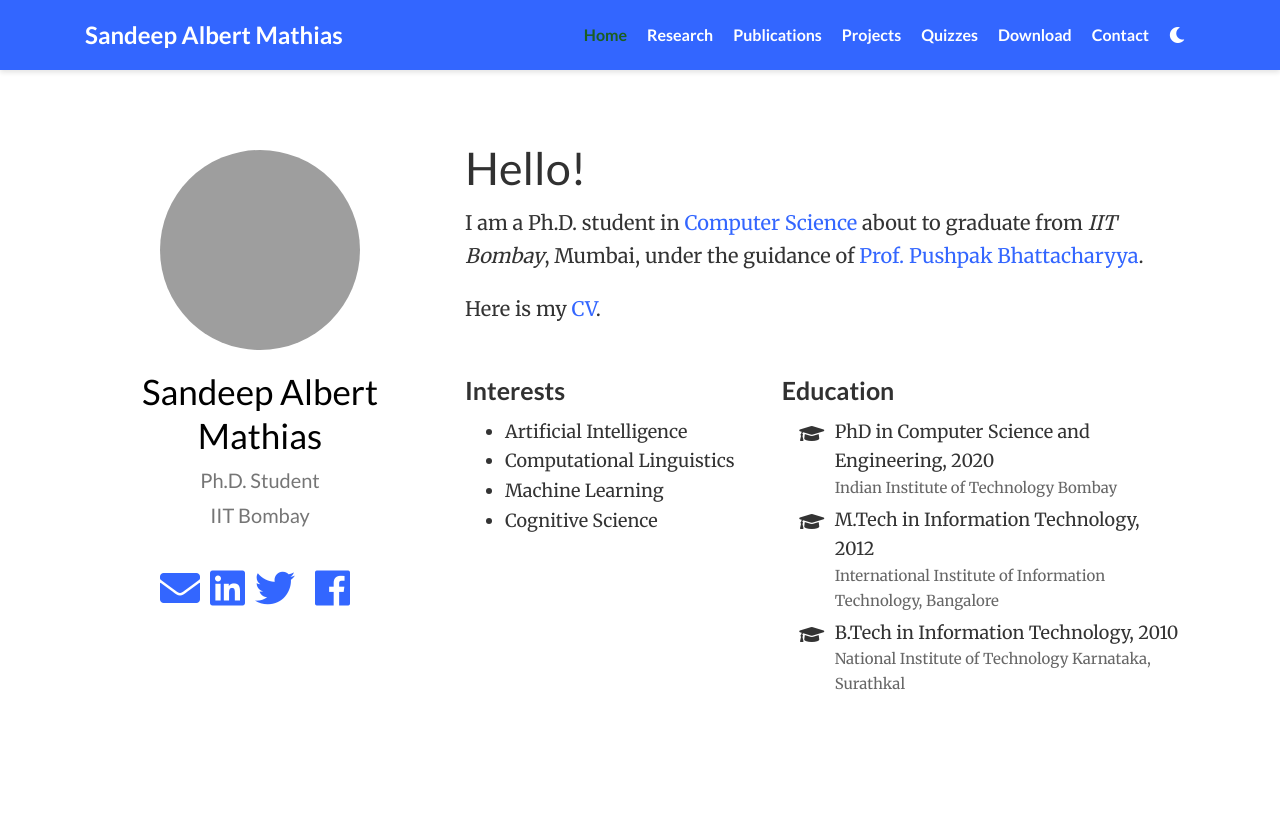
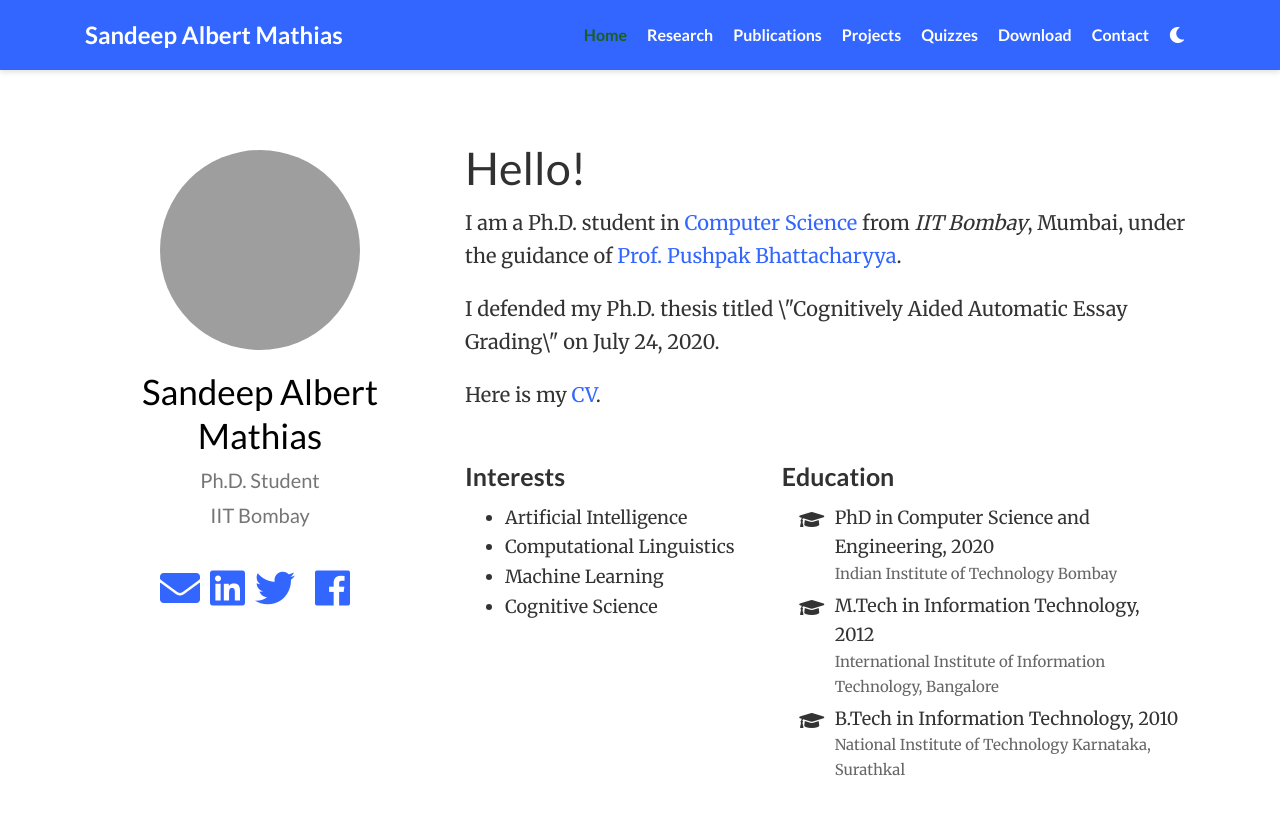
Before and after one commit to lwsam/lwsam.github.io, a Jekyll site: the page index.html, which Jekyll copies as it is, in a window 1280 px wide and 900 px high. Shown: the top 815 px of the window. Built offline with Jekyll 4.4.1, drawn with Linux system fonts in a browser that asks for light colours; nearby versions of some CDN libraries; Markdown is read by kramdown in place of the engine named in the settings; a style sheet for code colours, icons or effects is not loaded; grey boxes are pictures that could not be loaded.

Commit message:
Update index.html

```diff
--- a/index.html
+++ b/index.html
@@ -157,7 +157,8 @@
   </div>
   <div class="col-12 col-lg-8" itemprop="description">
     <h1>Hello!</h1>
-    <p>I am a Ph.D. student in <a href="http://www.cse.iitb.ac.in/">Computer Science</a> about to graduate from <em>IIT Bombay</em>, Mumbai, under the guidance of <a href="http://www.cse.iitb.ac.in/~pb/">Prof. Pushpak Bhattacharyya</a>.</p>
+    <p>I am a Ph.D. student in <a href="http://www.cse.iitb.ac.in/">Computer Science</a> from <em>IIT Bombay</em>, Mumbai, under the guidance of <a href="http://www.cse.iitb.ac.in/~pb/">Prof. Pushpak Bhattacharyya</a>.</p>
+	  <p>I defended my Ph.D. thesis titled \"Cognitively Aided Automatic Essay Grading\" on July 24, 2020.</p>
 <p>Here is my <a href="CV_of_Sandeep_Mathias.pdf">CV</a>.</p>
     <div class="row">
       <div class="col-md-5">
```
